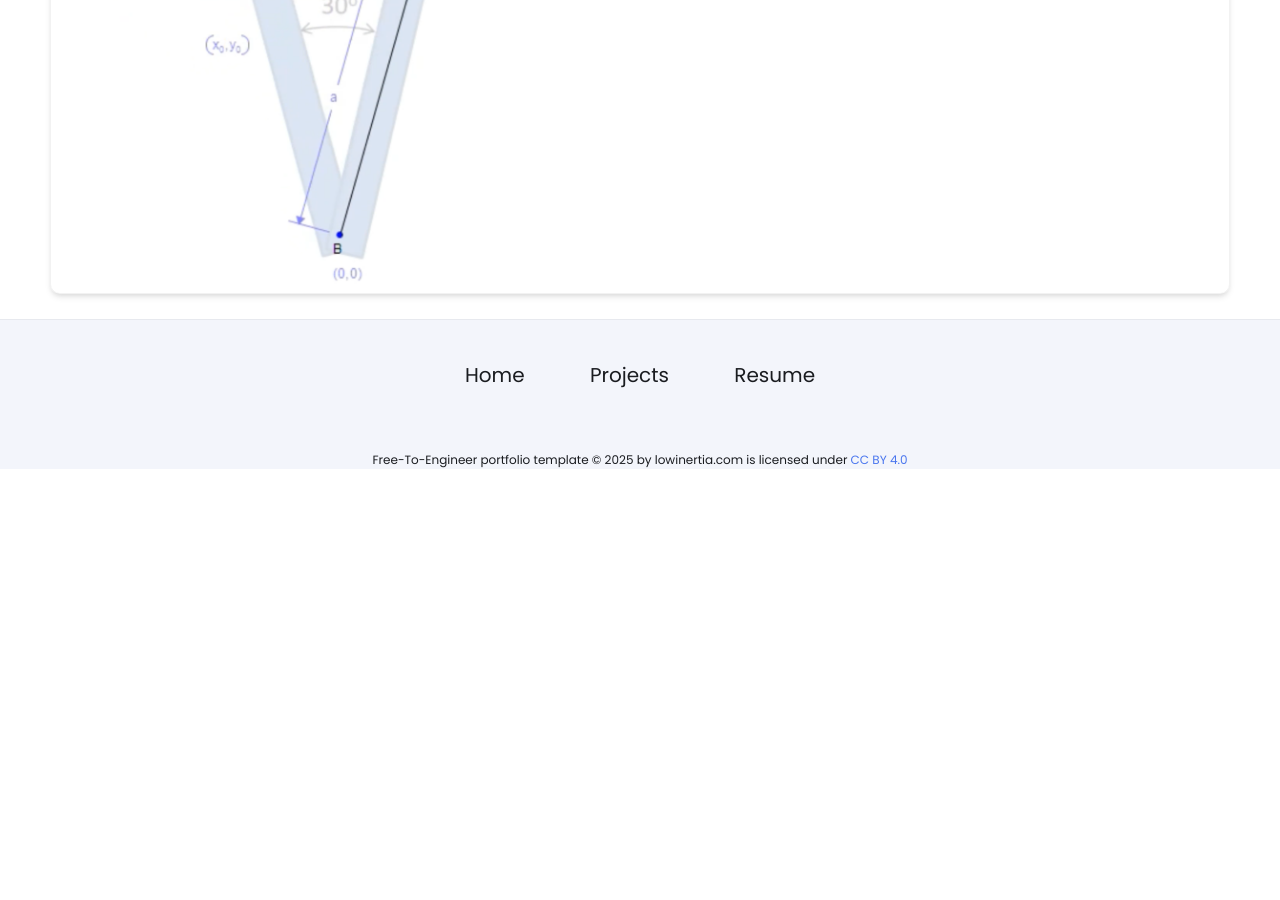
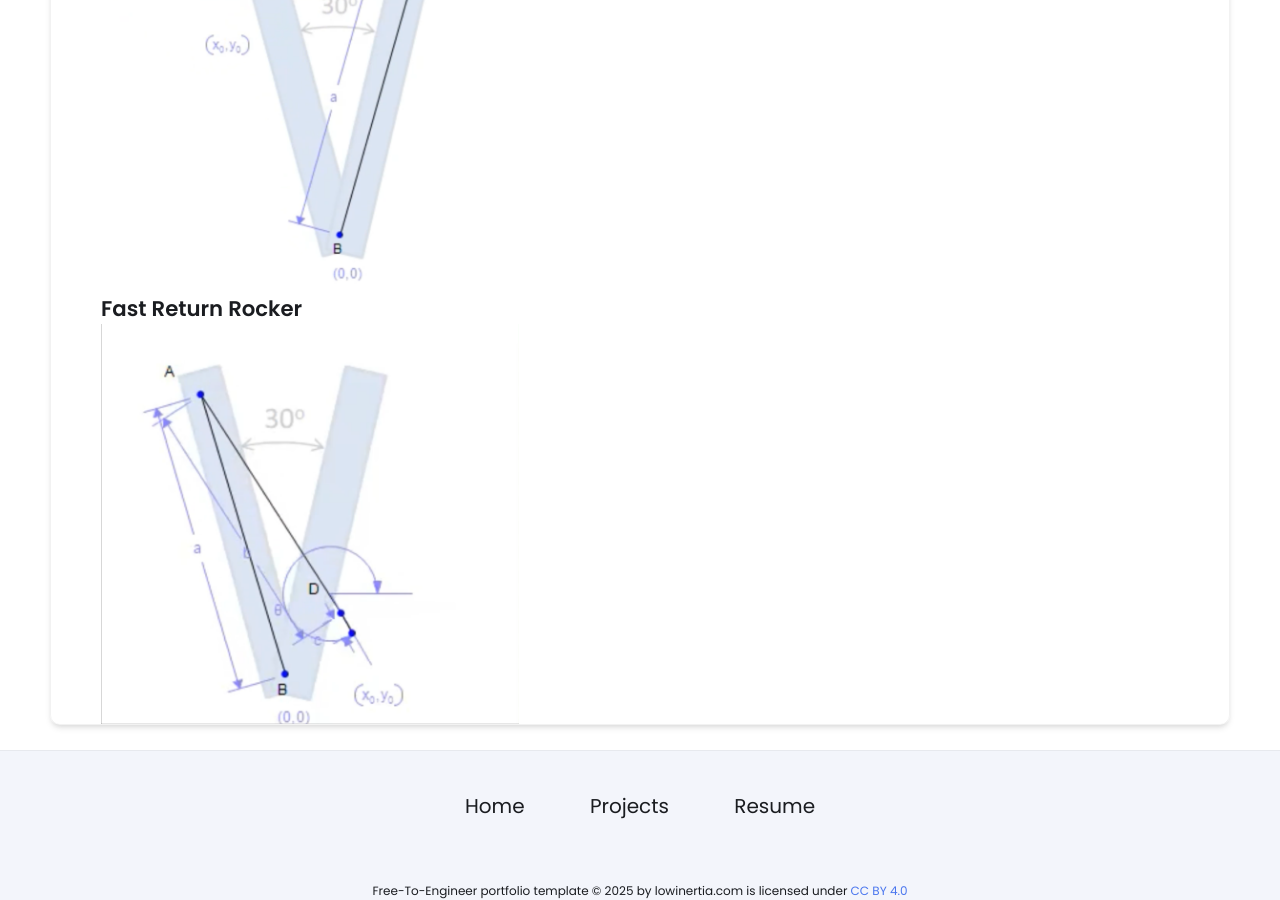
Before and after one commit to michael-vuong/michael-vuong.github.io, a Jekyll site: the page built from _projects/MechanismSynthesis/index.md, in a window 1280 px wide and 900 px high, scrolled down 1061 px. Built offline with Jekyll 4.4.1, drawn with Linux system fonts in a browser that asks for light colours; before the commit the page ends 1530 px from its top, so only the background shows below that.

Commit message:
Update index.md

```diff
--- a/_projects/MechanismSynthesis/index.md
+++ b/_projects/MechanismSynthesis/index.md
@@ -16,3 +16,6 @@ main-image: /ContainerDoorCAD.png
 ---
 ## Rocker
 {% include image-gallery.html images="Rocker.png" height="400" %}
+
+## Fast Return Rocker
+{% include image-gallery.html images="RockerFastReturn.png" height="400" %}
```
